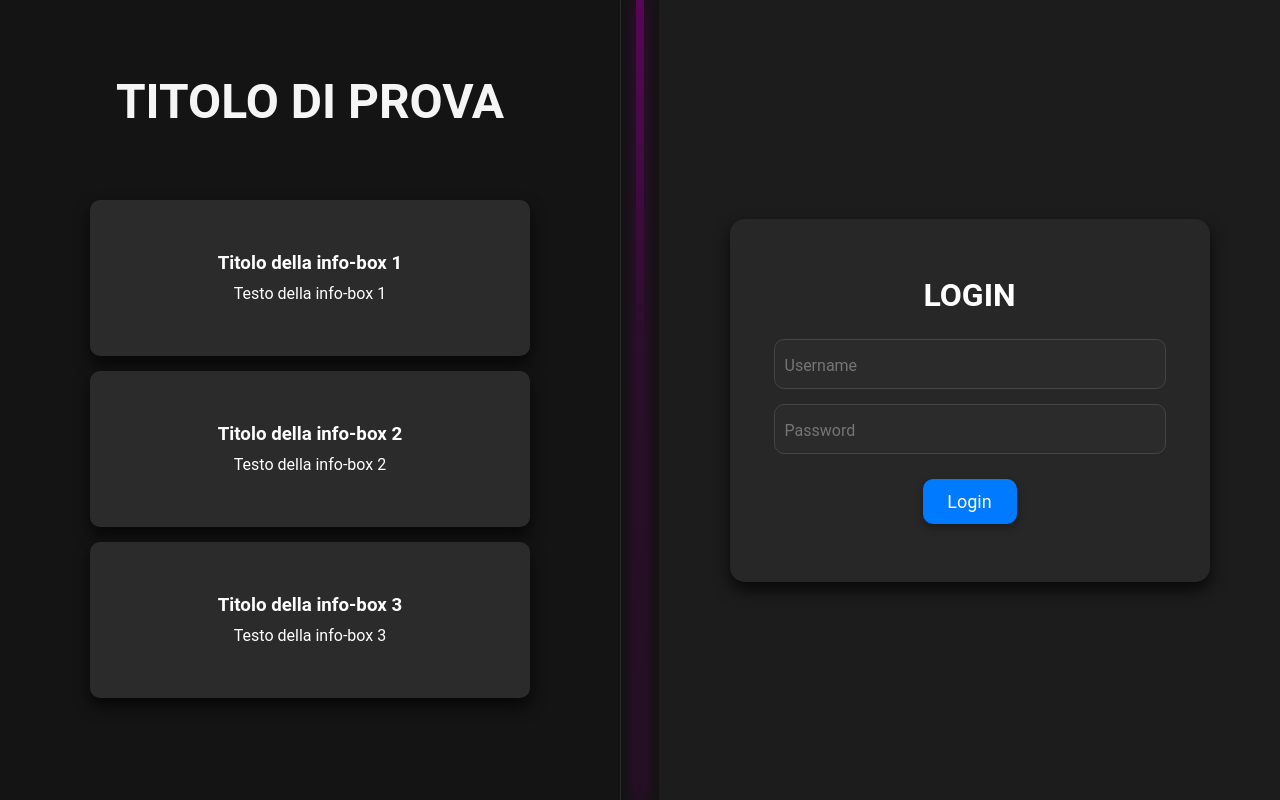
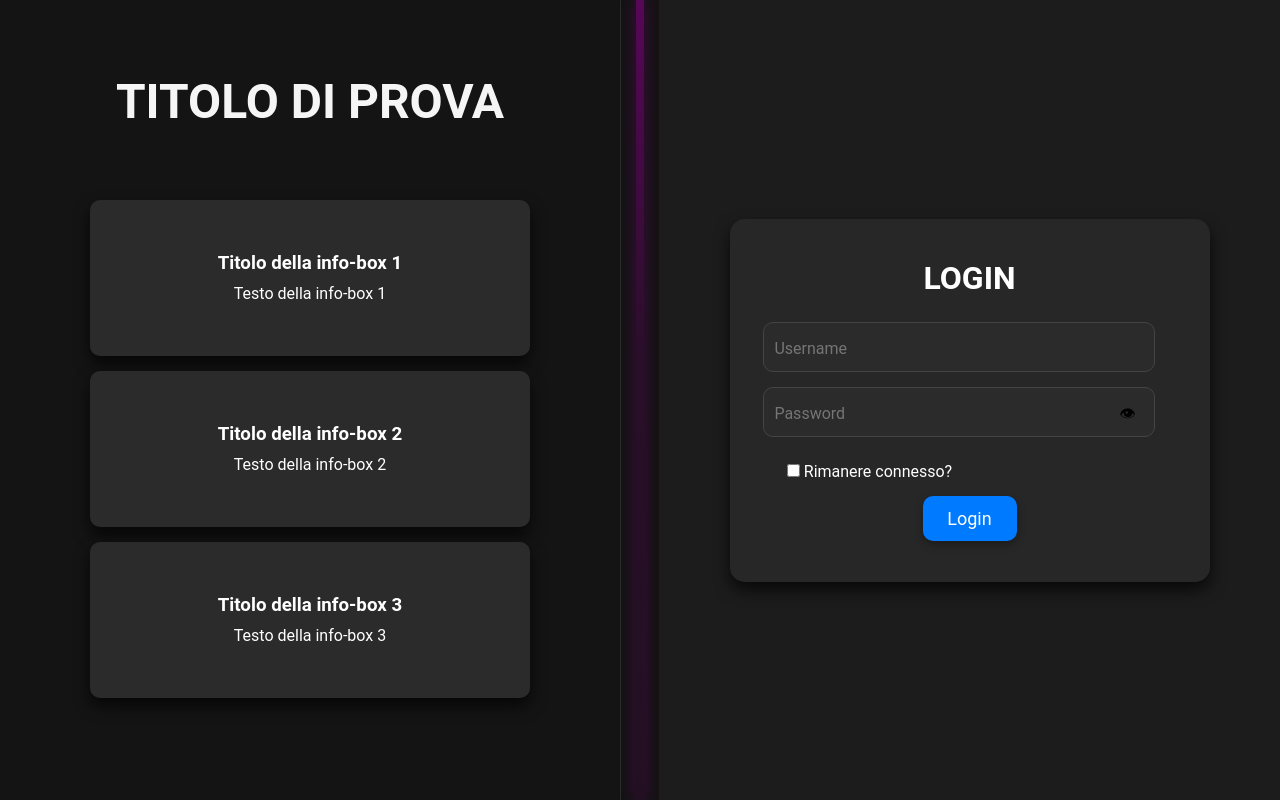
Before and after one commit to morad0990/sito, a Flask app: page / in a window 1280 px wide. Run offline with Flask 3, Linux system fonts and the light colour scheme.

Commit message:
aggiugnto file js e togle password e pulsante ricordati di me

```diff
--- a/static/css/login.css
+++ b/static/css/login.css
@@ -206,3 +206,16 @@
   color: white;
   font-size: 32px;
 }
+
+
+.check-box-container {
+  position: relative;
+  right: 100px;
+  color: white;
+}
+
+
+.toggle-password {
+  position: relative;
+  right: 40px;
+}
--- /dev/null
+++ b/static/js/login.js
@@ -0,0 +1 @@
+console.log("login.js è stato caricato correttamente.");
--- a/templates/login.html
+++ b/templates/login.html
@@ -46,12 +46,23 @@
         <h2 id="right-bar-title">LOGIN</h2>
         <div class="input-box">
             <input type="text" id="username-input" name="username" required placeholder="Username" size="30">
+
+            <!-- Campo password con toggle -->
+            <div class="password-container">
                 <input type="password" id="password-input" name="password" required placeholder="Password" size="30">
+                <!-- Icona di toggle per la password -->
+                <span id="togglePassword" class="toggle-password">&#128065;</span>
+            </div>
+        </div>
+        <div class="check-box-container">
+            <input type="checkbox" name="remember-me" id="remember-me">
+            <label for="remember-me">Rimanere connesso?</label>
         </div>
         <div class="button-container">
             <button id="login-button" type="submit">Login</button>
         </div>
     </div>
 </div>
+<script src="{{ url_for('static', filename='js/login.js') }}"></script>
 </body>
 </html>
```
Lines whose indentation alone changed are shown as unchanged.
